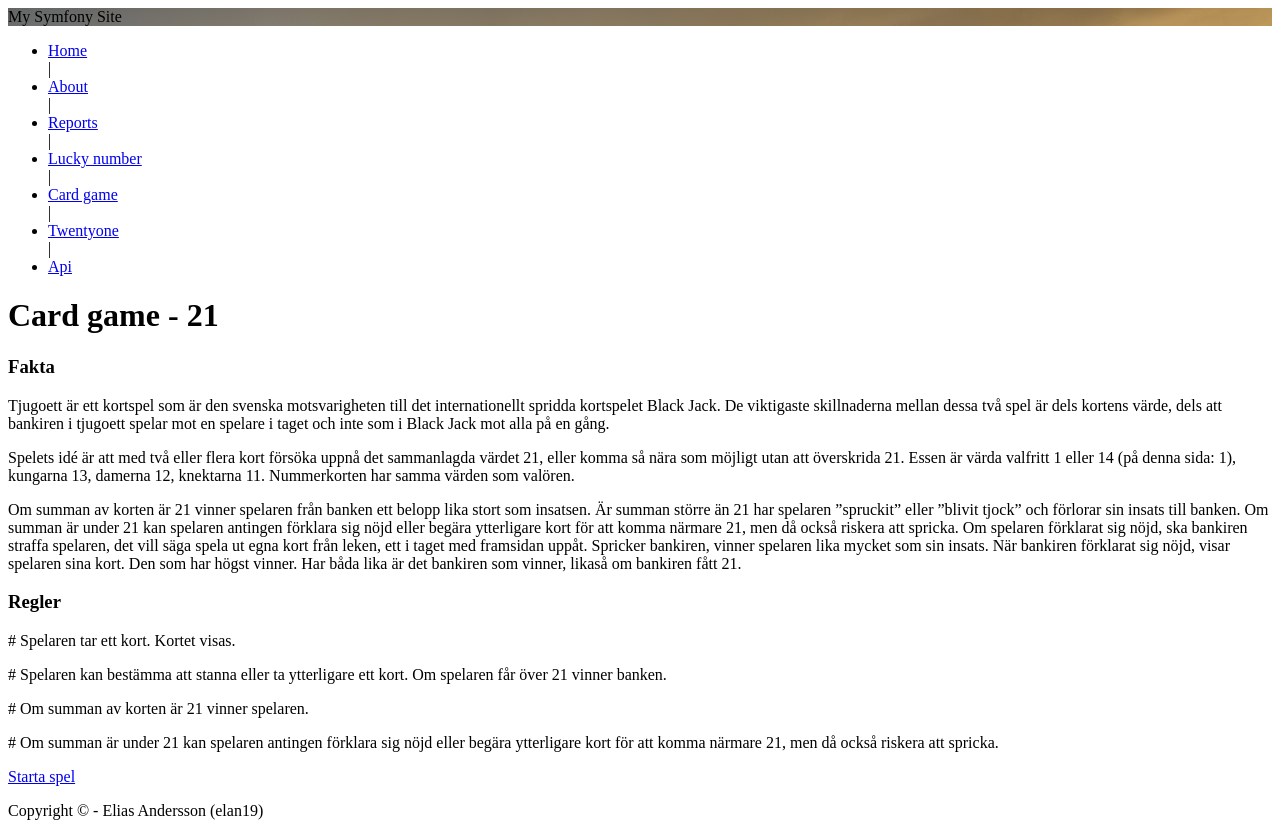
After one commit to elan19/mvc, a Symfony app: template templates/cardGame/game_home.html.twig in a window 1280 px wide. The commit adds this page. Run offline with Twig, Linux system fonts and the light colour scheme; the template is opened without the code that fills it, so the values that code supplies are empty; some libraries are stand-ins or nearby versions.

Commit message:
Börjat på uppgiften, fixat landingssida

```diff
--- a/templates/base.html.twig
+++ b/templates/base.html.twig
@@ -24,6 +24,7 @@
                 <li><a href="{{ path('report') }}">Reports</a></li> |
                 <li><a href="{{ path('lucky_number') }}">Lucky number</a></li> |
                 <li><a href="{{ path('card_start') }}">Card game</a></li> |
+                <li><a href="{{ path('game_home') }}">Twentyone</a></li> |
                 <li><a href="{{ path('api') }}">Api</a></li>
             </ul>
         </nav>
--- /dev/null
+++ b/templates/cardGame/game_home.html.twig
@@ -0,0 +1,41 @@
+{% extends "base.html.twig" %}
+
+{% block title %}Card Game{% endblock %}
+
+{% block body %}
+<h1>Card game - 21</h1>
+
+<h3 class="center">Fakta</h3>
+
+<p>
+    Tjugoett är ett kortspel som är den svenska motsvarigheten till det internationellt spridda kortspelet Black Jack.
+    De viktigaste skillnaderna mellan dessa två spel är dels kortens värde,
+    dels att bankiren i tjugoett spelar mot en spelare i taget och inte som i Black Jack mot alla på en gång.
+</p>
+<p>
+    Spelets idé är att med två eller flera kort försöka uppnå det sammanlagda värdet 21, eller komma så nära som möjligt utan att överskrida 21.
+    Essen är värda valfritt 1 eller 14 (på denna sida: 1), kungarna 13, damerna 12, knektarna 11. Nummerkorten har samma värden som valören.
+</p>
+
+<p>
+    Om summan av korten är 21 vinner spelaren från banken ett belopp lika stort som insatsen.
+    Är summan större än 21 har spelaren ”spruckit” eller ”blivit tjock” och förlorar sin insats till banken.
+    Om summan är under 21 kan spelaren antingen förklara sig nöjd eller begära ytterligare kort för att komma närmare 21, men då också riskera att spricka.
+
+    Om spelaren förklarat sig nöjd, ska bankiren straffa spelaren, det vill säga spela ut egna kort från leken,
+    ett i taget med framsidan uppåt. Spricker bankiren, vinner spelaren lika mycket som sin insats.
+    När bankiren förklarat sig nöjd, visar spelaren sina kort. Den som har högst vinner.
+    Har båda lika är det bankiren som vinner, likaså om bankiren fått 21.
+</p>
+
+<h3 class="center">Regler</h3>
+<p># Spelaren tar ett kort. Kortet visas.</p>
+<p># Spelaren kan bestämma att stanna eller ta ytterligare ett kort. Om spelaren får över 21 vinner banken.</p>
+<p># Om summan av korten är 21 vinner spelaren.</p>
+<p>
+    # Om summan är under 21 kan spelaren antingen förklara sig nöjd eller begära ytterligare kort för att komma närmare 21,
+    men då också riskera att spricka.
+</p>
+
+<a href="{{ path('game_twenty_one') }}">Starta spel</a>
+{% endblock %}
```
Also changed, not shown: assets/styles/app.css (+4 -4 lines), src/Controller/CardGameController.php (+18 -0 lines), templates/cardGame/twenty_one.html.twig (added, +9 -0 lines).
